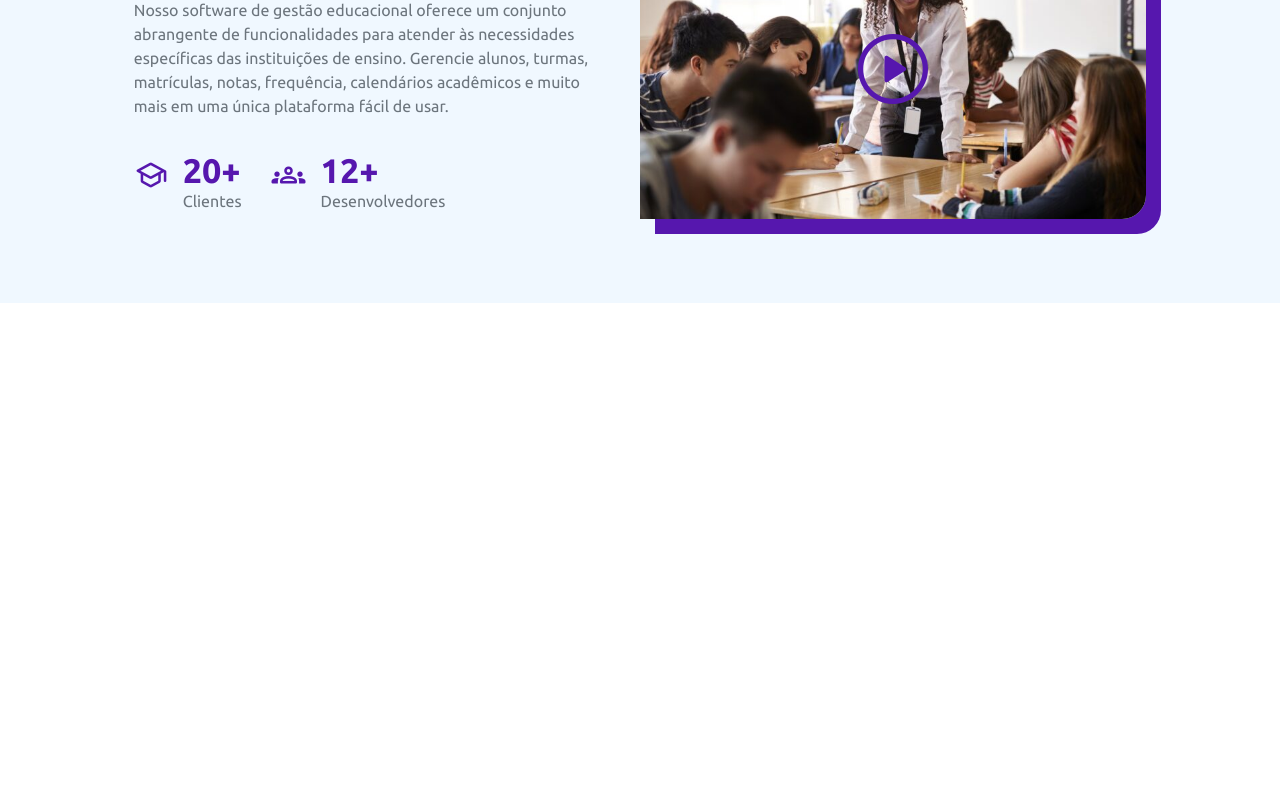
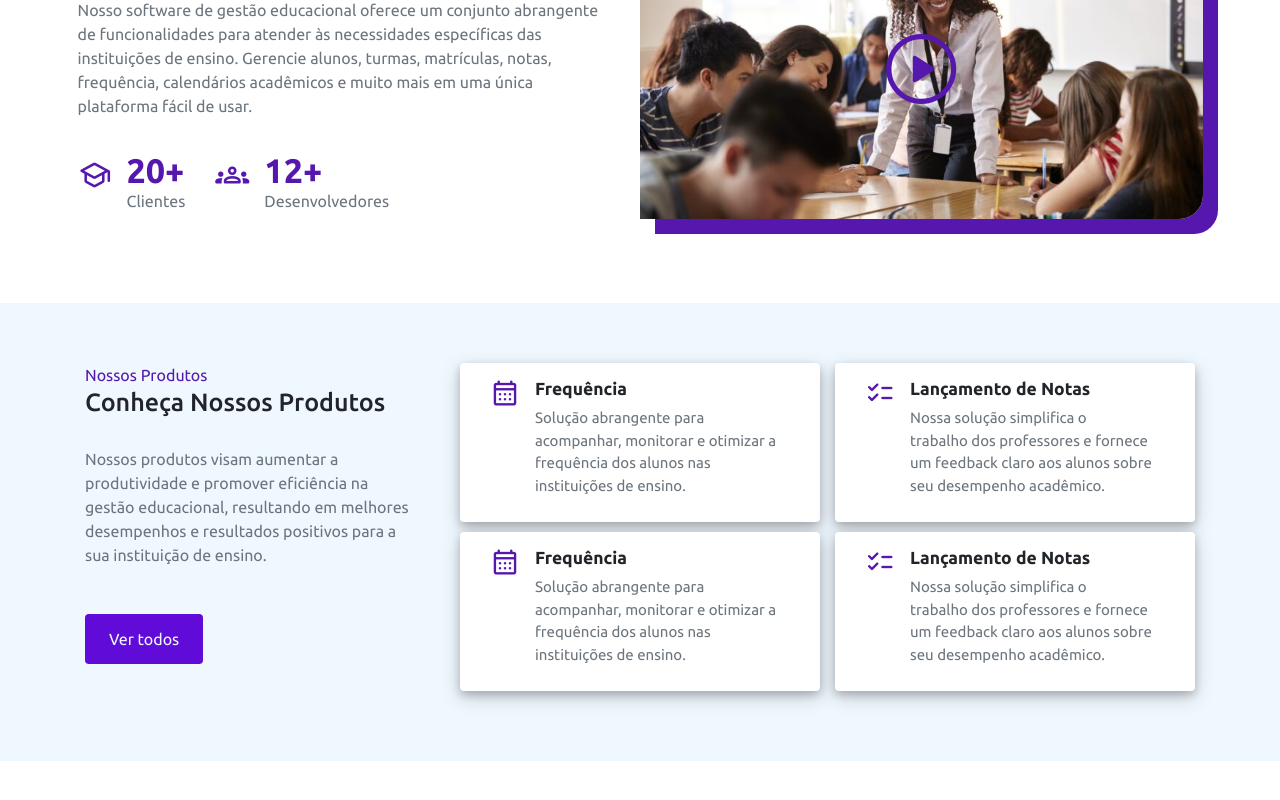
Before and after one commit to iuritorres/bytecode-systems-website, a React (Vite) app: page / in a window 1280 px wide. Shown: the part 1066-1866 px from the top of the page. Before the commit the page ends 1369 px from the top, so only its background shows below. Built offline with nearby package versions, Linux system fonts and the light colour scheme.

Commit message:
added our products section to home page

```diff
--- a/src/components/Header/Header.css
+++ b/src/components/Header/Header.css
@@ -42,10 +42,6 @@ header .cards-container {
 .after-header-section {
     padding-top: 380px;
     padding-bottom: 80px;
-}
-
-.after-header-section span {
-    color: #5617ae;
 }
 
 /* media queries */
--- a/src/components/Header/Header.jsx
+++ b/src/components/Header/Header.jsx
@@ -15,7 +15,7 @@ const Header = () => {
                     maneira ágil e<br/>segura. Tudo em uma única plataforma.
                 </p>
 
-                <a href="#" target="_blank" className="primary-button text-decoration-none text-white">
+                <a href="#" target="_blank" className="primary-button">
                     Conhecer nossas solucões
                 </a>
             </div>
--- /dev/null
+++ b/src/components/HorizontalCard/HorizontalCard.jsx
@@ -0,0 +1,14 @@
+const HorizontalCard = ({icon, title, content}) => {
+    return (
+        <div className="horizontal-card primary-card border-0 py-4 d-flex gap-4 h-100" style={{backgroundColor: 'white'}}>
+            <span className="material-symbols-rounded" style={{fontSize: 30}} >{icon}</span>
+
+            <div>
+                <h3>{title}</h3>
+                <p className="fs-4 text-muted">{content}</p>
+            </div>
+        </div>
+    )
+}
+
+export default HorizontalCard
--- a/src/index.css
+++ b/src/index.css
@@ -1,5 +1,6 @@
 * {
     transition: all 200ms ease;
+    text-decoration: none !important;
 }
 
 html {
@@ -16,6 +17,10 @@ body {
     text-rendering: optimizeLegibility;
     -webkit-font-smoothing: antialiased;
     -moz-osx-font-smoothing: grayscale;
+}
+
+section span {
+    color: #5617ae;
 }
 
 a:hover {
@@ -41,6 +46,7 @@ a:hover {
 
 .primary-button {
     background-color: #610BD9;
+    color: aliceblue !important;
     padding: 16px 24px;
     border-radius: 4px;
     width: fit-content;
--- a/src/pages/Home/Home.css
+++ b/src/pages/Home/Home.css
@@ -1,7 +1,3 @@
-.home-video-columns {
-    width: 45%;
-}
-
 .home-play-video {
     background-image: url("../../images/teacher-with-her-students.jpg");
     background-position: center top;
@@ -27,7 +23,38 @@
     line-height: 2.4rem;
 }
 
+/* OUR PRODUCTS */
+.home-card-div-parent {
+    margin-bottom: 1rem !important;
+}
+
 /* media queries */
+@media screen and (max-width: 1000px) {
+    .home-service-container {
+        flex-direction: column;
+    }
+
+    .home-service-container div {
+        width: 100%;
+    }
+
+    .home-service-container div p {
+        padding-bottom: 4px !important;
+    }
+
+    .home-card-div-parent:first-of-type {
+        margin-top: 4rem !important;
+    }
+
+    .home-card-div-parent {
+        margin-bottom: 0 !important;
+    }
+
+    .home-card-div-parent div {
+        margin-bottom: 1rem;
+    }
+}
+
 @media screen and (max-width: 770px) {
     .home-gestao-simplificada {
         flex-direction: column;
--- a/src/pages/Home/Home.jsx
+++ b/src/pages/Home/Home.jsx
@@ -1,4 +1,6 @@
+import { Container } from "react-bootstrap"
 import Header from "../../components/Header/Header"
+import HorizontalCard from "../../components/HorizontalCard/HorizontalCard"
 import './Home.css'
 
 const Home = () => {
@@ -6,9 +8,10 @@ const Home = () => {
         <>
         <Header/>
 
-        <section className="after-header-section bg-white w-100">
+        {/* SIMPLIFIED GESTATION */}
+        <section className="after-header-section w-100">
             <div className="home-gestao-simplificada container d-flex justify-content-between align-items-center justify-content-lg-center">
-                <div className="home-video-columns">
+                <div className="home-video-columns col-md-6">
                     <span>Nosso Software</span>
                     <h1>Gestão Simplificada</h1>
 
@@ -37,13 +40,87 @@ const Home = () => {
                     </div>
                 </div>
 
-                <div className="home-video-columns">
+                <div className="home-video-columns col-md-6">
                     <a href="#" className="home-play-video d-flex justify-content-center align-items-center text-decoration-none">
                         <span className="material-symbols-rounded">play_circle</span>
                     </a>
                 </div>
             </div>
         </section>
+
+        {/* OUR PRODUCTS */}
+        <section className="bg-white w-100 py-5">
+            <Container className="home-service-container row mx-auto py-5">
+                <div className="col-4">
+                    <span>Nossos Produtos</span>
+                    <h1>Conheça Nossos Produtos</h1>
+
+                    <p className="text-muted pb-5 pe-5 my-5">
+                        Nossos produtos visam aumentar a produtividade e promover eficiência na gestão educacional,
+                        resultando em melhores desempenhos e resultados positivos para a sua instituição de ensino.
+                    </p>
+
+                    <a className="primary-button" href="#" target="_blank">Ver todos</a>
+                </div>
+
+                <div className="col-8">
+                    <div className="home-card-div-parent row">
+                        <div className="col-6">
+                            <HorizontalCard
+                                icon="calendar_month"
+                                title="Frequência"
+                                content={
+                                    <p>Solução abrangente para<br/>
+                                    acompanhar, monitorar e otimizar a frequência
+                                    dos alunos nas instituições de ensino.</p>
+                                }
+                            />
+                        </div>
+                        <div className="col-6">
+                            <HorizontalCard
+                                icon="checklist"
+                                title="Lançamento de Notas"
+                                content={
+                                    <p>Nossa solução simplifica o<br/>
+                                    trabalho dos professores e fornece um feedback claro aos alunos sobre seu desempenho acadêmico.</p>
+                                }
+                            />
+                        </div>
+                    </div>
+
+                    <div className="home-card-div-parent row">
+                        <div className="col-6">
+                            <HorizontalCard
+                                icon="calendar_month"
+                                title="Frequência"
+                                content={
+                                    <p>Solução abrangente para<br/>
+                                    acompanhar, monitorar e otimizar a frequência
+                                    dos alunos nas instituições de ensino.</p>
+                                }
+                            />
+                        </div>
+                        <div className="col-6">
+                            <HorizontalCard
+                                icon="checklist"
+                                title="Lançamento de Notas"
+                                content={
+                                    <p>Nossa solução simplifica o<br/>
+                                    trabalho dos professores e fornece um feedback claro aos alunos sobre seu desempenho acadêmico.</p>
+                                }
+                            />
+                        </div>
+                    </div>
+                </div>
+            </Container>
+        </section>
+
+        {/* SERVICES */}
+        <section className="w-100 py-5">
+            <Container className="mx-auto py-5">
+
+            </Container>
+        </section>
         </>
     )
 }
```
